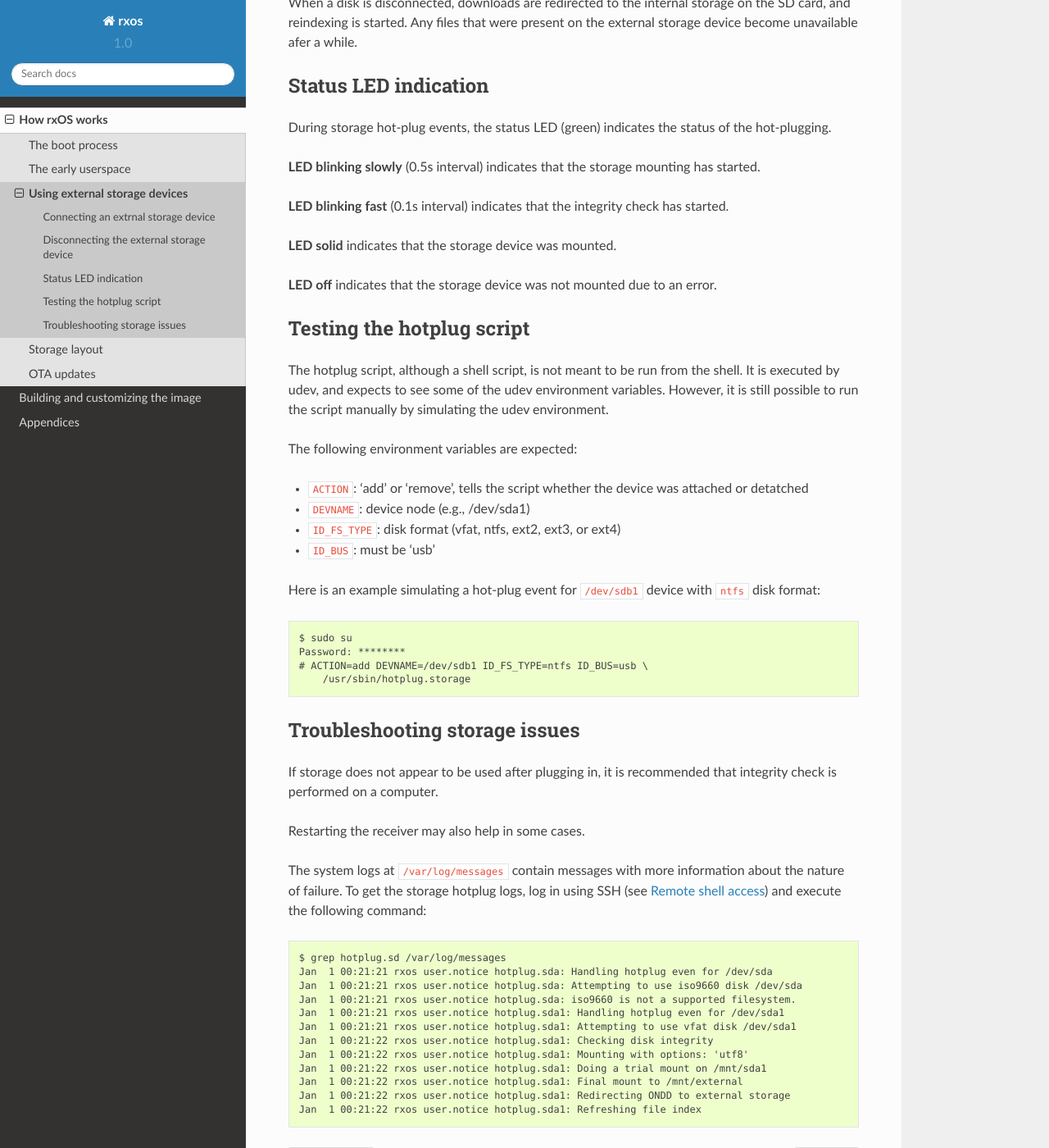
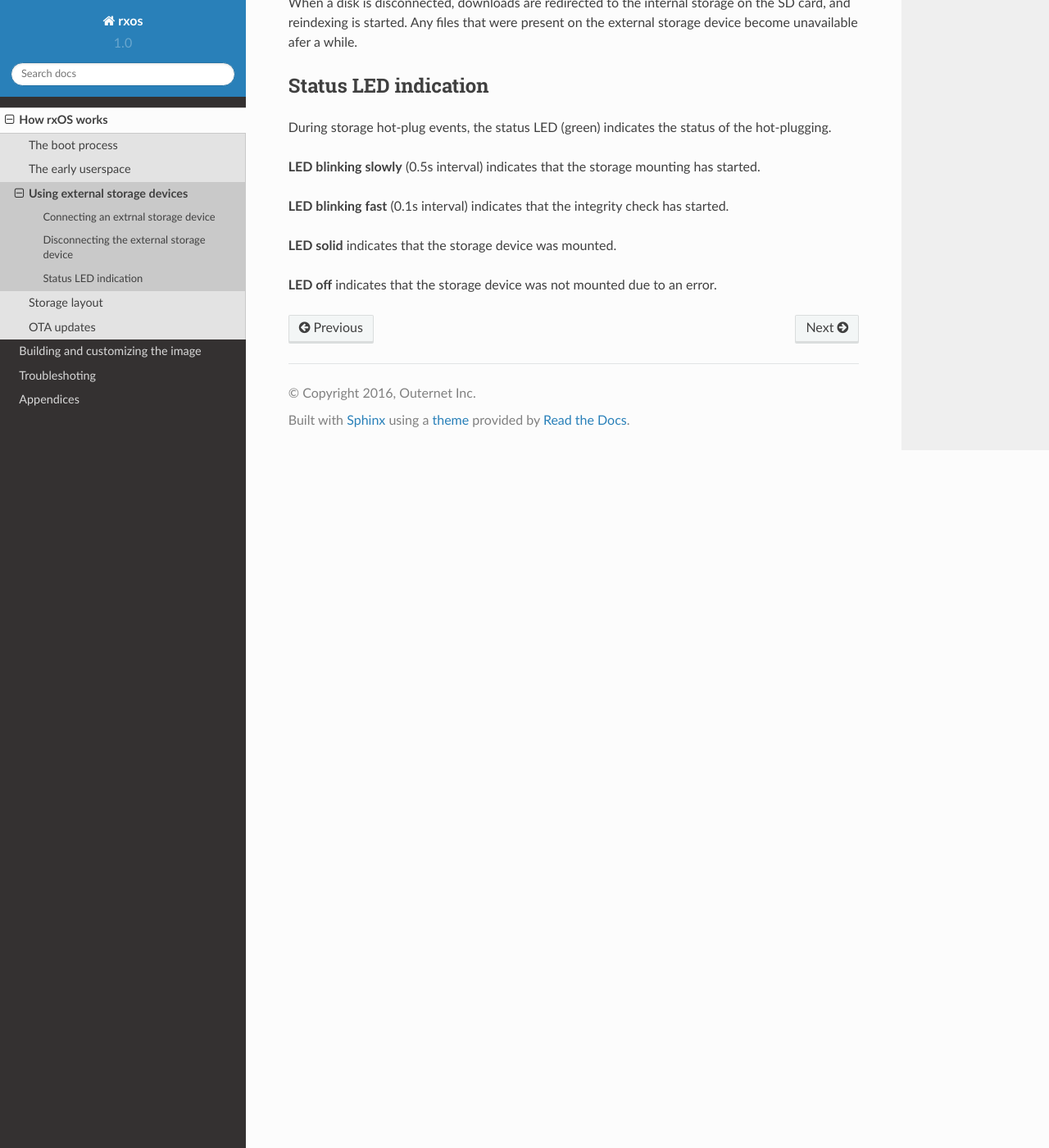
Before and after one commit to amasloub/rxOS, a Sphinx documentation site: the page built from docs/source/how_it_works/external_storage.rst, in a window 1280 px wide and 1400 px high, scrolled down 1624 px. Shown: the whole window at 82% size. Built offline with Sphinx 7.4.7 and the Read the Docs theme 2.0.0, drawn with Linux system fonts in a browser that asks for light colours; pages that are not in the unit, such as notebooks, are missing from menus.

Commit message:
Split out troubleshooting info
The troubleshooting information from the external storage section in How it
works chapter have been moved to a separate Troubleshooting chapter.

Signed-off-by: Branko Vukelic <branko@outernet.is>

```diff
--- a/docs/source/how_it_works/external_storage.rst
+++ b/docs/source/how_it_works/external_storage.rst
@@ -85,52 +85,3 @@ started.
 **LED solid** indicates that the storage device was mounted.
 
 **LED off** indicates that the storage device was not mounted due to an error.
-
-Testing the hotplug script
---------------------------
-
-The hotplug script, although a shell script, is not meant to be run from the
-shell. It is executed by udev, and expects to see some of the udev environment
-variables. However, it is still possible to run the script manually by
-simulating the udev environment.
-
-The following environment variables are expected:
-
-- ``ACTION``: 'add' or 'remove', tells the script whether the device was
-  attached or detatched
-- ``DEVNAME``: device node (e.g., /dev/sda1)
-- ``ID_FS_TYPE``: disk format (vfat, ntfs, ext2, ext3, or ext4)
-- ``ID_BUS``: must be 'usb'
-
-Here is an example simulating a hot-plug event for ``/dev/sdb1`` device with
-``ntfs`` disk format::
-
-    $ sudo su
-    Password: ********
-    # ACTION=add DEVNAME=/dev/sdb1 ID_FS_TYPE=ntfs ID_BUS=usb \
-        /usr/sbin/hotplug.storage
-
-Troubleshooting storage issues
-------------------------------
-
-If storage does not appear to be used after plugging in, it is recommended that
-integrity check is performed on a computer.
-
-Restarting the receiver may also help in some cases.
-
-The system logs at ``/var/log/messages`` contain messages with more information
-about the nature of failure. To get the storage hotplug logs, log in using SSH
-(see :doc:`remote_access`) and execute the following command::
-
-    $ grep hotplug.sd /var/log/messages
-    Jan  1 00:21:21 rxos user.notice hotplug.sda: Handling hotplug even for /dev/sda
-    Jan  1 00:21:21 rxos user.notice hotplug.sda: Attempting to use iso9660 disk /dev/sda
-    Jan  1 00:21:21 rxos user.notice hotplug.sda: iso9660 is not a supported filesystem.
-    Jan  1 00:21:21 rxos user.notice hotplug.sda1: Handling hotplug even for /dev/sda1
-    Jan  1 00:21:21 rxos user.notice hotplug.sda1: Attempting to use vfat disk /dev/sda1
-    Jan  1 00:21:22 rxos user.notice hotplug.sda1: Checking disk integrity
-    Jan  1 00:21:22 rxos user.notice hotplug.sda1: Mounting with options: 'utf8'
-    Jan  1 00:21:22 rxos user.notice hotplug.sda1: Doing a trial mount on /mnt/sda1
-    Jan  1 00:21:22 rxos user.notice hotplug.sda1: Final mount to /mnt/external
-    Jan  1 00:21:22 rxos user.notice hotplug.sda1: Redirecting ONDD to external storage
-    Jan  1 00:21:22 rxos user.notice hotplug.sda1: Refreshing file index
--- a/docs/source/index.rst
+++ b/docs/source/index.rst
@@ -22,4 +22,5 @@ Documentation
 
     how_it_works/index
     building_images/index
+    troubleshooting/index
     appendices/index
```
Also changed, not shown: docs/source/troubleshooting/external_storage.rst (added, +102 -0 lines), docs/source/troubleshooting/index.rst (added, +11 -0 lines).
